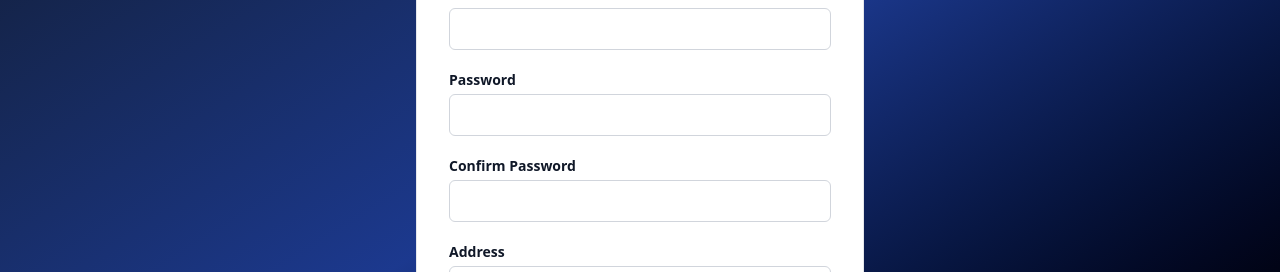
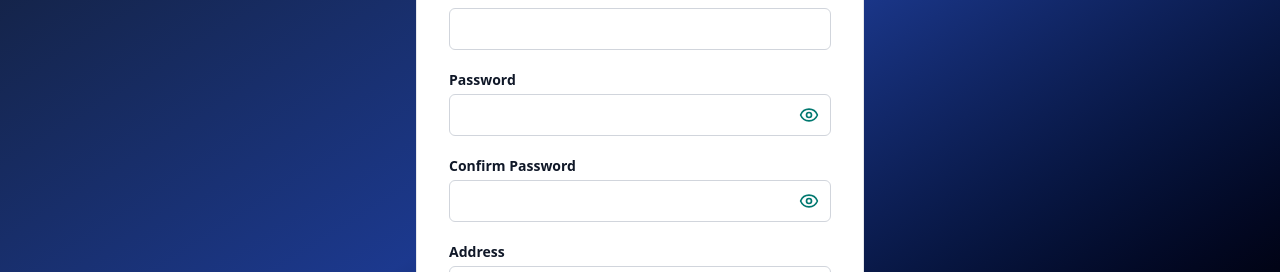
Before and after one commit to ChetanGaurkhede/client-store-rating, a React (Vite) app: page /register in a window 1280 px wide. Shown: the part 286-558 px from the top of the page. Built offline with nearby package versions, Linux system fonts and the light colour scheme.

Commit message:
final commit

```diff
--- a/src/components/auth/Resister.jsx
+++ b/src/components/auth/Resister.jsx
@@ -5,9 +5,12 @@ import { useForm } from "react-hook-form";
 import { toast } from "react-hot-toast";
 import { useAuth } from "../../contexts/authContext";
 import { apiService } from "../../services/apiServices";
+import { Eye, EyeOff } from "lucide-react";
 
 const Register = () => {
   const [loading, setLoading] = useState(false);
+  const [showPassword, setShowPassword] = useState(false);
+  const [showConfirmPassword, setShowConfirmPassword] = useState(false);
   const { login } = useAuth();
 
   const {
@@ -55,7 +58,10 @@ const Register = () => {
         <form className="space-y-5" onSubmit={handleSubmit(onSubmit)}>
           {/* Full Name */}
           <div>
-            <label htmlFor="name" className="block text-sm font-bold text-gray-900 mb-1">
+            <label
+              htmlFor="name"
+              className="block text-sm font-bold text-gray-900 mb-1"
+            >
               Full Name
             </label>
             <input
@@ -63,17 +69,30 @@ const Register = () => {
               type="text"
               {...register("name", {
                 required: "Full name is required",
-                minLength: { value: 3, message: "Name must be at least 3 characters" },
-                maxLength: { value: 60, message: "Name must not exceed 60 characters" },
+                minLength: {
+                  value: 3,
+                  message: "Name must be at least 3 characters",
+                },
+                maxLength: {
+                  value: 60,
+                  message: "Name must not exceed 60 characters",
+                },
               })}
-              className={`w-full border ${errors.name ? "border-red-500" : "border-gray-300"} rounded-md px-3 py-2 focus:outline-none focus:border-teal-700 focus:ring-1 focus:ring-teal-700`}
+              className={`w-full border ${
+                errors.name ? "border-red-500" : "border-gray-300"
+              } rounded-md px-3 py-2 focus:outline-none focus:border-teal-700 focus:ring-1 focus:ring-teal-700`}
             />
-            {errors.name && <p className="text-red-600 text-sm mt-1">{errors.name.message}</p>}
+            {errors.name && (
+              <p className="text-red-600 text-sm mt-1">{errors.name.message}</p>
+            )}
           </div>
 
           {/* Email */}
           <div>
-            <label htmlFor="email" className="block text-sm font-bold text-gray-900 mb-1">
+            <label
+              htmlFor="email"
+              className="block text-sm font-bold text-gray-900 mb-1"
+            >
               Email Address
             </label>
             <input
@@ -81,66 +100,139 @@ const Register = () => {
               type="email"
               {...register("email", {
                 required: "Email is required",
-                pattern: { value: /^[^\s@]+@[^\s@]+\.[^\s@]+$/, message: "Enter a valid email" },
+                pattern: {
+                  value: /^[^\s@]+@[^\s@]+\.[^\s@]+$/,
+                  message: "Enter a valid email",
+                },
               })}
-              className={`w-full border ${errors.email ? "border-red-500" : "border-gray-300"} rounded-md px-3 py-2 focus:outline-none focus:border-teal-700 focus:ring-1 focus:ring-teal-700`}
+              className={`w-full border ${
+                errors.email ? "border-red-500" : "border-gray-300"
+              } rounded-md px-3 py-2 focus:outline-none focus:border-teal-700 focus:ring-1 focus:ring-teal-700`}
             />
-            {errors.email && <p className="text-red-600 text-sm mt-1">{errors.email.message}</p>}
+            {errors.email && (
+              <p className="text-red-600 text-sm mt-1">
+                {errors.email.message}
+              </p>
+            )}
           </div>
 
           {/* Password */}
           <div>
-            <label htmlFor="password" className="block text-sm font-bold text-gray-900 mb-1">
+            <label
+              htmlFor="password"
+              className="block text-sm font-bold text-gray-900 mb-1"
+            >
               Password
             </label>
+            <div className="relative mt-1">
               <input
                 id="password"
-              type="password"
+                type={showPassword ? "text" : "password"}
                 {...register("password", {
                   required: "Password is required",
-                minLength: { value: 8, message: "Password must be at least 8 characters" },
-                maxLength: { value: 16, message: "Password must not exceed 16 characters" },
+                  minLength: {
+                    value: 8,
+                    message: "Password must be at least 8 characters",
+                  },
+                  maxLength: {
+                    value: 16,
+                    message: "Password must not exceed 16 characters",
+                  },
                   pattern: {
                     value: /^(?=.*[A-Z])(?=.*[!@#$%^&*(),.?":{}|<>])/,
-                  message: "Must contain at least 1 uppercase and 1 special character",
+                    message:
+                      "Must contain at least 1 uppercase and 1 special character",
                   },
                 })}
-              className={`w-full border ${errors.password ? "border-red-500" : "border-gray-300"} rounded-md px-3 py-2 focus:outline-none focus:border-teal-700 focus:ring-1 focus:ring-teal-700`}
+                className={`w-full border ${
+                  errors.password ? "border-red-500" : "border-gray-300"
+                } rounded-md px-3 py-2 focus:outline-none focus:border-teal-700 focus:ring-1 focus:ring-teal-700`}
               />
-            {errors.password && <p className="text-red-600 text-sm mt-1">{errors.password.message}</p>}
+              <button
+                type="button"
+                onClick={() => setShowPassword(!showPassword)}
+                className="absolute inset-y-0 right-0 pr-3 flex items-center text-teal-700 hover:text-teal-800"
+              >
+                {showPassword ? (
+                  <EyeOff className="h-5 w-5" />
+                ) : (
+                  <Eye className="h-5 w-5" />
+                )}
+              </button>
+            </div>
+            {errors.password && (
+              <p className="text-red-600 text-sm mt-1">
+                {errors.password.message}
+              </p>
+            )}
           </div>
 
           {/* Confirm Password */}
           <div>
-            <label htmlFor="confirmPassword" className="block text-sm font-bold text-gray-900 mb-1">
+            <label
+              htmlFor="confirmPassword"
+              className="block text-sm font-bold text-gray-900 mb-1"
+            >
               Confirm Password
             </label>
+            <div className="relative mt-1">
               <input
                 id="confirmPassword"
-              type="password"
+                type={showConfirmPassword ? "text" : "password"}
                 {...register("confirmPassword", {
                   required: "Please confirm your password",
-                validate: (value) => value === passwordValue || "Passwords do not match",
+                  validate: (value) =>
+                    value === passwordValue || "Passwords do not match",
                 })}
-              className={`w-full border ${errors.confirmPassword ? "border-red-500" : "border-gray-300"} rounded-md px-3 py-2 focus:outline-none focus:border-teal-700 focus:ring-1 focus:ring-teal-700`}
+                className={`w-full border ${
+                  errors.confirmPassword ? "border-red-500" : "border-gray-300"
+                } rounded-md px-3 py-2 focus:outline-none focus:border-teal-700 focus:ring-1 focus:ring-teal-700`}
               />
-            {errors.confirmPassword && <p className="text-red-600 text-sm mt-1">{errors.confirmPassword.message}</p>}
+              <button
+                type="button"
+                onClick={() => setShowConfirmPassword(!showConfirmPassword)}
+                className="absolute inset-y-0 right-0 pr-3 flex items-center text-teal-700 hover:text-teal-800"
+              >
+                {showConfirmPassword ? (
+                  <EyeOff className="h-5 w-5" />
+                ) : (
+                  <Eye className="h-5 w-5" />
+                )}
+              </button>
+            </div>
+            {errors.confirmPassword && (
+              <p className="text-red-600 text-sm mt-1">
+                {errors.confirmPassword.message}
+              </p>
+            )}
           </div>
 
           {/* Address */}
           <div>
-            <label htmlFor="address" className="block text-sm font-bold text-gray-900 mb-1">
+            <label
+              htmlFor="address"
+              className="block text-sm font-bold text-gray-900 mb-1"
+            >
               Address
             </label>
             <textarea
               id="address"
               rows={3}
               {...register("address", {
-                maxLength: { value: 400, message: "Address must not exceed 400 characters" },
+                maxLength: {
+                  value: 400,
+                  message: "Address must not exceed 400 characters",
+                },
               })}
-              className={`w-full border ${errors.address ? "border-red-500" : "border-gray-300"} rounded-md px-3 py-2 focus:outline-none focus:border-teal-700 focus:ring-1 focus:ring-teal-700 resize-none`}
+              className={`w-full border ${
+                errors.address ? "border-red-500" : "border-gray-300"
+              } rounded-md px-3 py-2 focus:outline-none focus:border-teal-700 focus:ring-1 focus:ring-teal-700 resize-none`}
             />
-            {errors.address && <p className="text-red-600 text-sm mt-1">{errors.address.message}</p>}
+            {errors.address && (
+              <p className="text-red-600 text-sm mt-1">
+                {errors.address.message}
+              </p>
+            )}
           </div>
 
           {/* Submit */}
```
Lines whose indentation alone changed are shown as unchanged.
